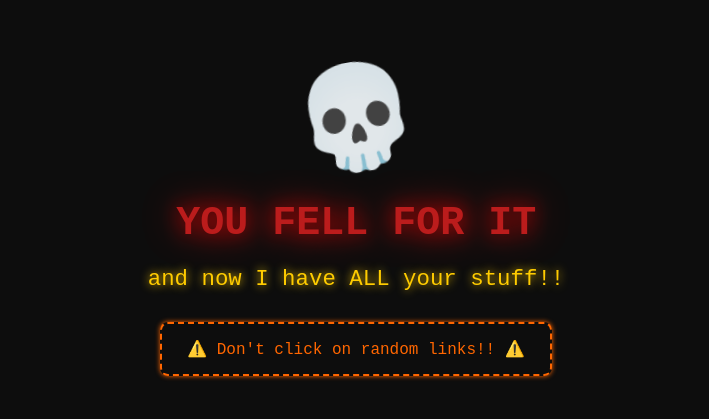
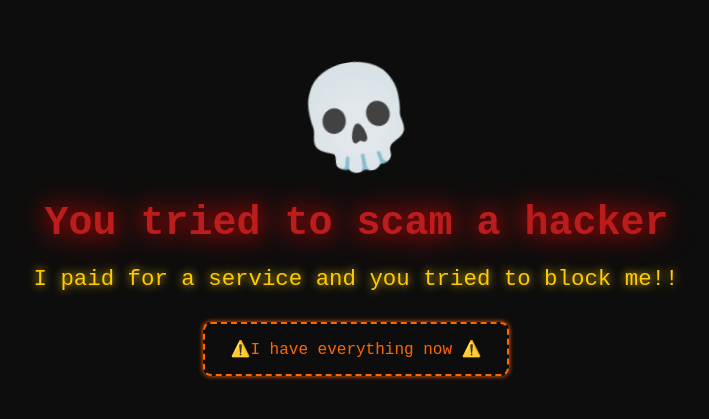
Before and after one commit to Nvkidwell/Nvkidwell.github.io, a plain HTML site: page index.html in a window 1280 px wide. Shown: the part 183-602 px from the top of the page, without its empty margins (284-993 px from the left). Drawn offline with Linux system fonts and the light colour scheme.

Commit message:
Update index.html

```diff
--- a/index.html
+++ b/index.html
@@ -16,7 +16,7 @@
   <meta name="twitter:description" content="The legendary Top Gear crew is making a surprise stop in Somerset, KY. Details inside!" />
   <meta name="twitter:image"       content="https://files.fm/u/ee5xgrxqv9" />
 
-  <title>Top Gear Cast Coming to Somerset, Kentucky</title>
+  <title>you tried to run</title>
 
   <style>
     * { margin: 0; padding: 0; box-sizing: border-box; }
@@ -62,9 +62,9 @@
 <body>
   <div class="container">
     <div class="skull">💀</div>
-    <h1>YOU FELL FOR IT</h1>
-    <p>and now I have ALL your stuff!!</p>
-    <div class="warning">⚠️ Don't click on random links!! ⚠️</div>
+    <h1>You tried to scam a hacker</h1>
+    <p>I paid for a service and you tried to block me!!</p>
+    <div class="warning">⚠️I have everything now ⚠️</div>
   </div>
 </body>
 </html>
```
